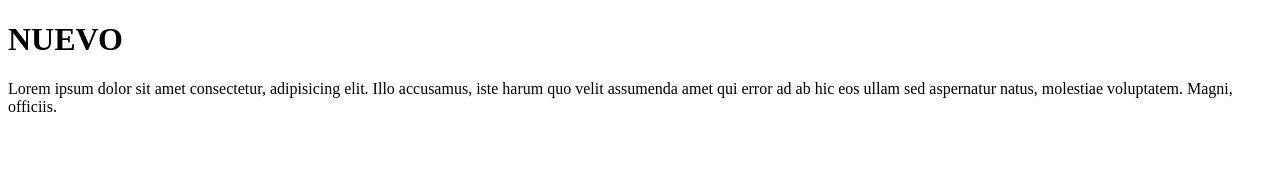
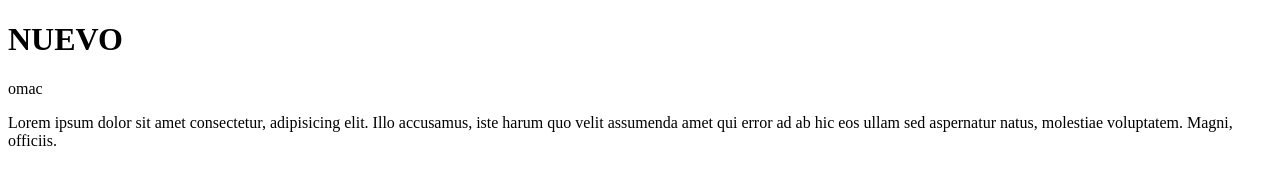
Before and after one commit to omacdamiac/NNN, a plain HTML site: page index.html in a window 1280 px wide. Drawn offline with Linux system fonts and the light colour scheme.

Commit message:
prueba omac

```diff
--- a/index.html
+++ b/index.html
@@ -9,6 +9,7 @@
 
 <body>
     <h1>NUEVO</h1>
+    <p>omac</p>
     <p>Lorem ipsum dolor sit amet consectetur, adipisicing elit. Illo accusamus, iste harum quo velit assumenda amet qui error ad ab hic eos ullam sed aspernatur natus, molestiae voluptatem. Magni, officiis.</p>
 </body>
 
```
